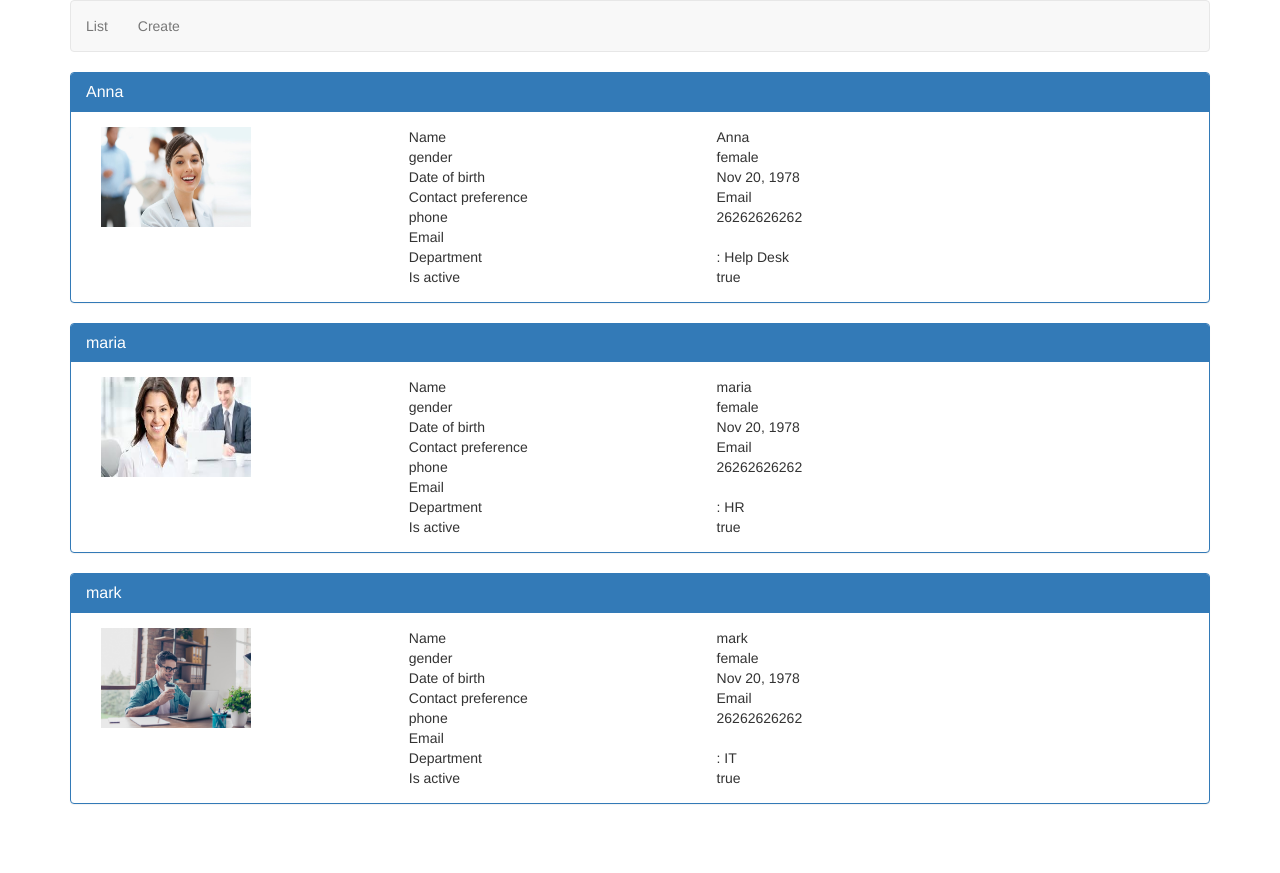
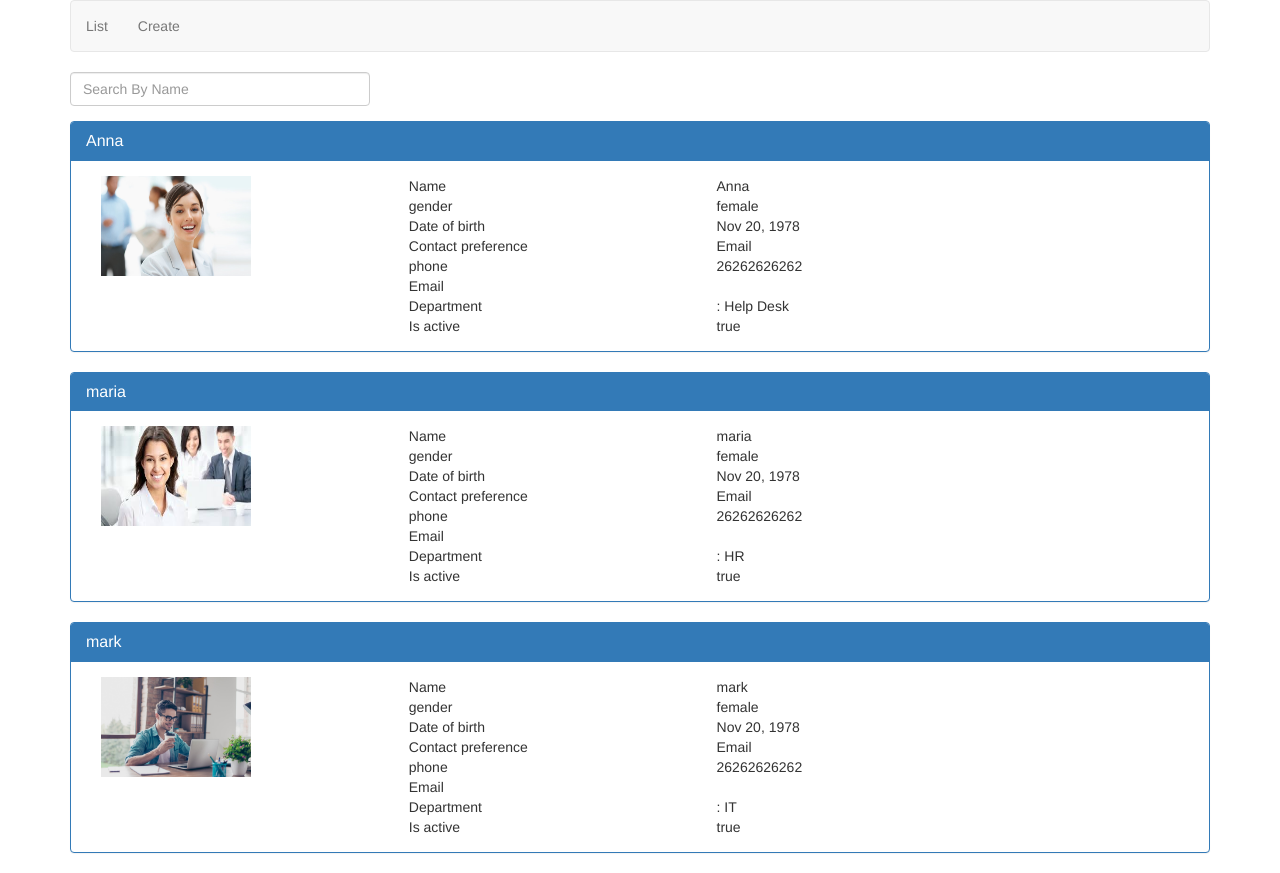
Before and after one commit to LeandroCarolino01/angular-crud, an Angular app: page /list in a window 1280 px wide. Before the commit the page ends 824 px from the top, so only its background shows below. Built offline with nearby package versions, Linux system fonts and the light colour scheme.

Commit message:
filter pipe added

```diff
--- a/src/app/app.module.ts
+++ b/src/app/app.module.ts
@@ -15,6 +15,7 @@
 import { DisplayEmployeeComponent } from './employees/display-employee.component';
 import { CreateEmployeeCanDeactivateGuardService } from './employees/create-employee-can-deactivate-guard.service';
 import { EmployeeDetailsComponent } from './employees/employee-details.component';
+import { EmployeeFilterPipe } from './employees/employee-filter.pipe';
 
 
 
@@ -29,7 +30,8 @@
     SelectRequiredValidatorDirective,
     ConfirmEqualValidatorDirective,
     DisplayEmployeeComponent,
-    EmployeeDetailsComponent
+    EmployeeDetailsComponent,
+    EmployeeFilterPipe
   ],
   imports: [
     BrowserModule,
--- a/src/app/employees/display-employee.component.ts
+++ b/src/app/employees/display-employee.component.ts
@@ -7,7 +7,7 @@
   styleUrls: ["./display-employee.component.css"],
 })
 export class DisplayEmployeeComponent implements OnInit {
-  private selectedEmployeeId: number;
+  selectedEmployeeId: number;
 
   @Input() employee: Employee;
 
--- /dev/null
+++ b/src/app/employees/employee-filter.pipe.ts
@@ -0,0 +1,16 @@
+import { PipeTransform, Pipe } from '@angular/core';
+import { Employee } from '../models/employee.model';
+
+@Pipe({
+  name: 'employeeFilter'
+})
+
+export class EmployeeFilterPipe implements PipeTransform{
+  transform(employees:Employee[], searchTerm: string): Employee[] {
+    if(!employees || !searchTerm) {
+      return employees;
+    }
+
+    return employees.filter(employee => employee.name.toLowerCase().indexOf(searchTerm.toLowerCase()) !== -1);
+  }
+}
--- a/src/app/employees/list-employees.component.html
+++ b/src/app/employees/list-employees.component.html
@@ -1,4 +1,7 @@
-<div *ngFor="let employee of employees" class="pointerCursor">
+<div class="form-group">
+  <input type="text" class="form-control" placeholder="Search By Name" style="width: 300px;" [(ngModel)]="searchTerm"/>
+</div>
+<div *ngFor="let employee of employees | employeeFilter:searchTerm" class="pointerCursor">
   <div (click)="onClick(employee.id)">
     <app-display-employee [employee]="employee" #childComponent></app-display-employee>
   </div>
--- a/src/app/employees/list-employees.component.ts
+++ b/src/app/employees/list-employees.component.ts
@@ -9,6 +9,7 @@
 })
 export class ListEmployeesComponent implements OnInit {
   employees: Employee[];
+  searchTerm: string;
 
   constructor(private _employeeService: EmployeeService, private _router: Router) { }
 
```
